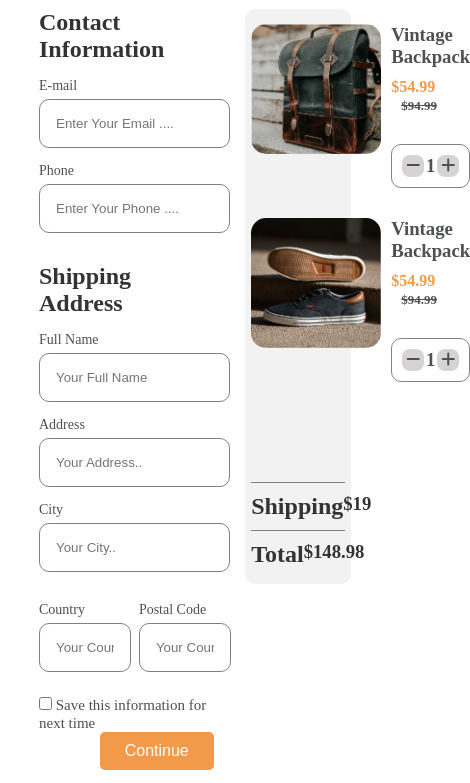
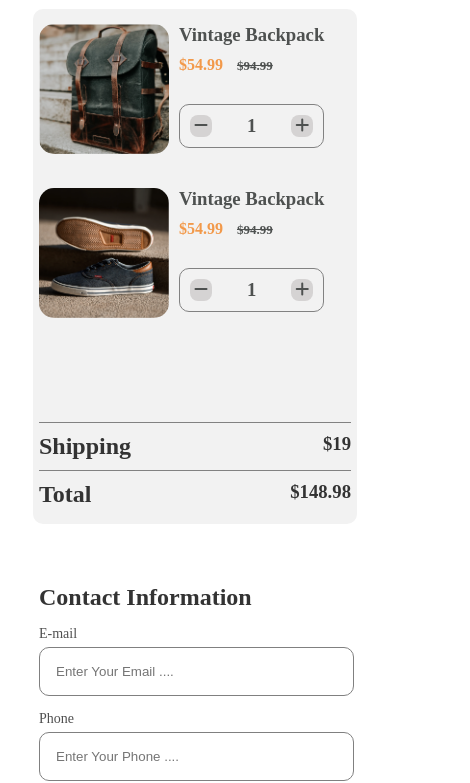
Before and after one commit to CapOfCode/checkout-page, a plain HTML site: page index.html in a window 390 px wide. Shown: the part 69-852 px from the top of the page, 470 px wide, since content can reach past the window. Drawn offline with Linux system fonts and the light colour scheme.

Commit message:
responsive done

```diff
--- a/index.css
+++ b/index.css
@@ -103,7 +103,7 @@ button {
     padding: 5% 2%;
     height: fit-content;
     border-radius: 10px;
-    width: 30%;
+    width: 40%;
 }
 
 .product-card {
@@ -148,7 +148,7 @@ button {
     color: #4E5150;
     font-size: 13px;
     margin-left: 10px;
-    font-style: s;
+
 }
 
 .quantity {
@@ -185,3 +185,24 @@ button {
     border-top: 1px solid #828282;
     border-bottom: 1px solid #828282;
 }
+
+@media screen and (max-width: 576px) {
+    .checkout-content {
+        flex-direction: column-reverse;
+        justify-content: center;
+        align-items: center;
+    }
+
+    .product-container {
+        width: 100%;
+        margin-bottom: 60px;
+    }
+
+    .cta {
+        display: flex;
+        justify-content: center;
+        margin: 25px;
+    }
+
+
+}
```
Also changed, not shown: index.html (+1 -1 lines).
